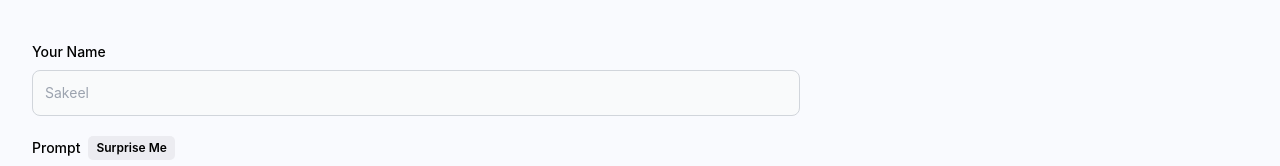
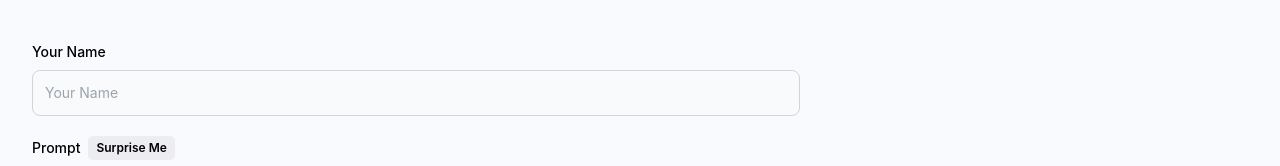
Before and after one commit to mohamedsakeel/AI-Social-Media-MERN, a React (Vite) app in the folder client/: page /create-post in a window 1280 px wide. Shown: the part 207-373 px from the top of the page. Built offline with nearby package versions, Linux system fonts and the light colour scheme; a web font is replaced by a local one.

Commit message:
Placeholder name change

```diff
--- a/client/src/pages/CreatePost.jsx
+++ b/client/src/pages/CreatePost.jsx
@@ -95,7 +95,7 @@ const CreatePost = () => {
             LabelName="Your Name"
             type="text"
             name="name"
-            placeholder="Sakeel"
+            placeholder="Your Name"
             value={form.name}
             handleChange={handleChange}
           />
```
